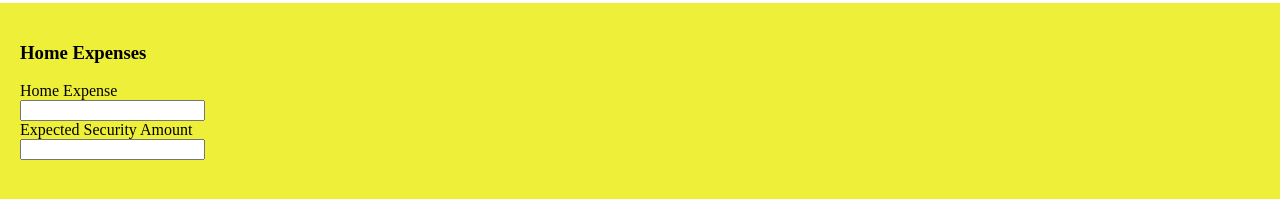
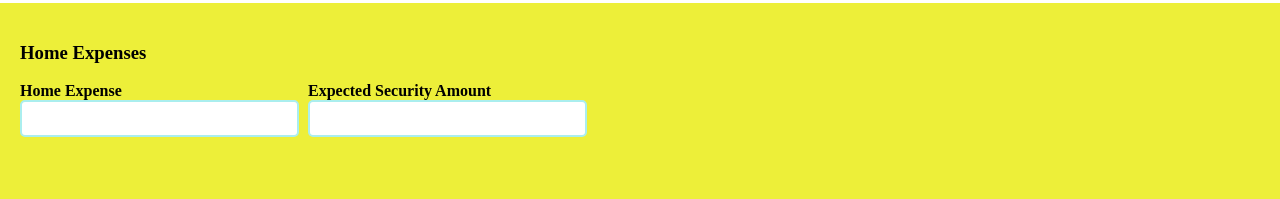
Before and after one commit to adi3890/insurance, a plain HTML site: page index.html in a window 1280 px wide. Both pictures are taken after a click on the element "Home Expenses". Shown: the part 67-266 px from the top of the page. Drawn offline with Linux system fonts and the light colour scheme.

Commit message:
tweaking first form

```diff
--- a/index.html
+++ b/index.html
@@ -20,13 +20,16 @@
     });
 
     jQuery('.expense_amount').keyup(function(){
+      if(jQuery(this).val() == ''){
+        jQuery(this).val(0);
+      }
       jQuery('.security_amount').val(parseInt(jQuery(this).val()) * 200);
     });
   });
 
   function page_setup(id){
     jQuery('.product').each(function(i,e){
-      jQuery(e).fadeOut('fast');
+      jQuery(e).hide();
     });
     color = jQuery('#'+id).css('background-color');
     jQuery('#'+id+'-detail').fadeIn();
@@ -39,7 +42,7 @@
       jQuery(e).fadeIn('fast');
     });
     jQuery('.description').each(function(i,e){
-      jQuery(e).fadeOut('fast');
+      jQuery(e).hide();
     });
   }
 </script>
@@ -49,6 +52,13 @@
     padding: 0;
     margin: 0;
     background-color: #DC9759;
+  }
+
+  input{
+    border-radius: 5px;
+    border: 2px #aee solid;
+    padding: 5px;
+    font-size: 20px;
   }
   .header{
     padding: 10px;
@@ -100,6 +110,10 @@
     text-align: left;
     display: none;
   }
+  .element{
+    display: inline-block;
+    margin-right: 5px;
+  }
 </style>
 <body>
 <div class="header"><img src="logo.png"></div>
@@ -112,14 +126,18 @@
   <form>
   <div class="description" id="expense-detail">
     <h3>Home Expenses</h3>
+    <div class="element">
     <label>
-      Home Expense<br/>
+      <b>Home Expense</b><br/>
       <input type='number' class='expense_amount'/><br/>
     </label>
+    </div>
+    <div class="element">
     <label>
-      Expected Security Amount<br/>
+      <b>Expected Security Amount</b><br/>
       <input type='textbox' class='security_amount' readonly="readonly" /><br/>
     </label>
+    </div>
   </div>
   <form>
 </div>
```
